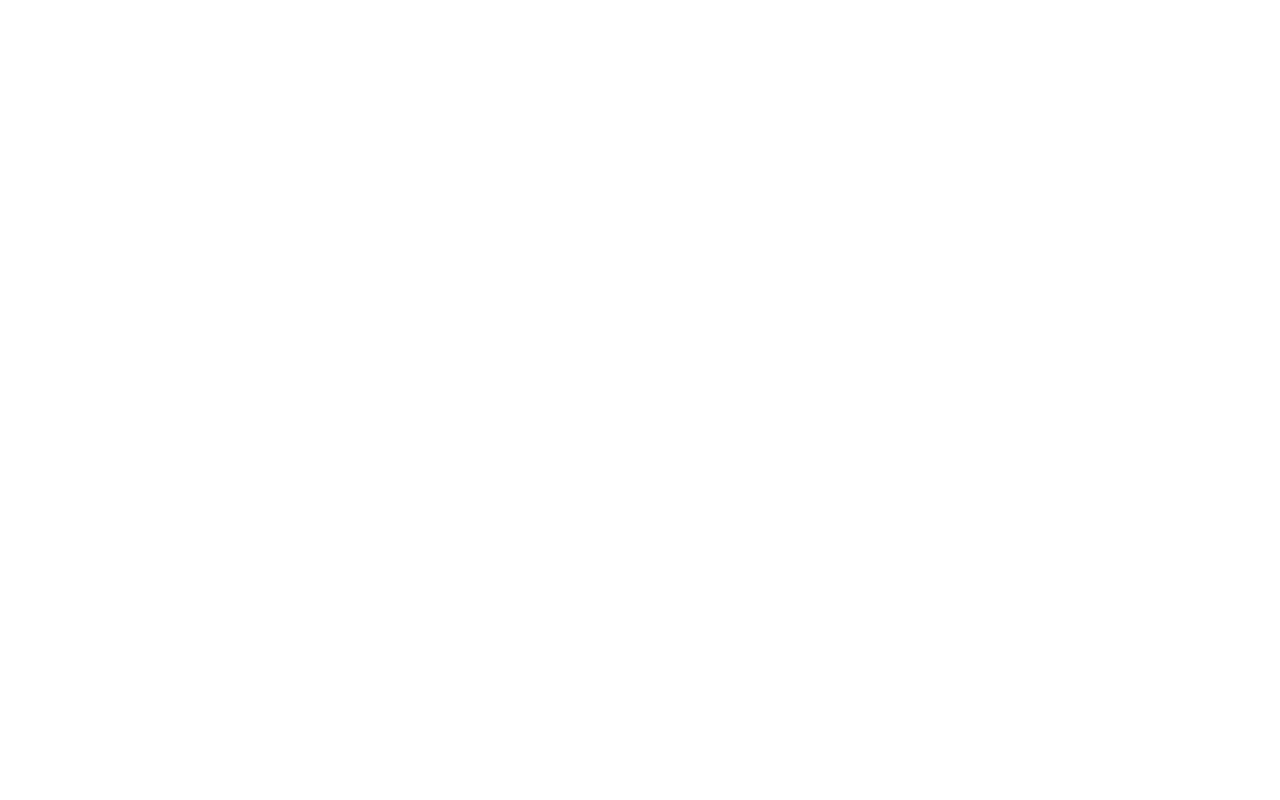
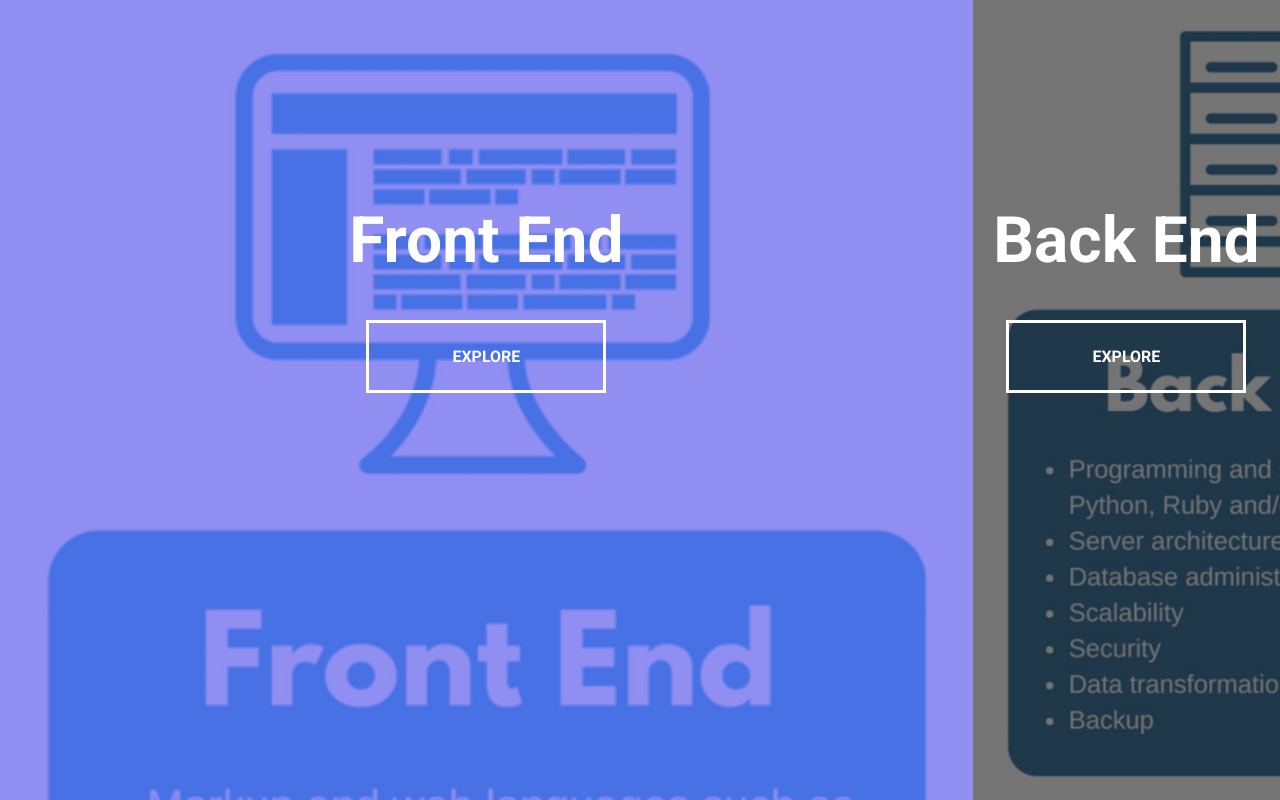
Before and after one commit to Gergi83/split-landing-page, a website: page index.html in a window 1280 px wide. Drawn offline with Linux system fonts and the light colour scheme.

Commit message:
html, css and functionality added

```diff
--- a/index.html
+++ b/index.html
@@ -13,6 +13,16 @@
 </head>
 
 <body>
+    <div class="container">
+        <div class="split left">
+            <h1>Front End</h1>
+            <a href="#" class="btn">Explore</a>
+        </div>
+        <div class="split right">
+            <h1>Back End</h1>
+            <a href="#" class="btn">Explore</a>
+        </div>
+    </div>
     <script src="script.js"></script>
 </body>
 
--- a/script.js
+++ b/script.js
@@ -0,0 +1,17 @@
+const left = document.querySelector('.left');
+const right = document.querySelector('.right');
+const container = document.querySelector('.container');
+
+left.addEventListener('mouseenter', () =>
+  container.classList.add('hover-left')
+);
+left.addEventListener('mouseleave', () =>
+  container.classList.remove('hover-left')
+);
+
+right.addEventListener('mouseenter', () =>
+  container.classList.add('hover-right')
+);
+right.addEventListener('mouseleave', () =>
+  container.classList.remove('hover-right')
+);
--- a/style.css
+++ b/style.css
@@ -1,4 +1,14 @@
 @import url('https://fonts.googleapis.com/css2?family=Roboto:wght@400;700&display=swap');
+
+:root {
+  --left-bg-color: rgba(87, 84, 236, 0.65);
+  --right-bg-color: rgba(43, 43, 43, 0.65);
+  --left-btn-hover-color: rgba(87, 84, 236, 1);
+  --right-btn-hover-color: rgba(180, 180, 224, 1);
+  --hover-width: 76%;
+  --hover-other: 24%;
+  --speed: 1000ms;
+}
 
 * {
   box-sizing: border-box;
@@ -10,3 +20,127 @@ body {
   overflow: hidden;
   font-family: 'Roboto', sans-serif;
 }
+
+h1 {
+  font-size: 4rem;
+  color: #fff;
+  position: absolute;
+  left: 50%;
+  top: 20%;
+  transform: translateX(-50%);
+  white-space: nowrap;
+}
+
+.btn {
+  position: absolute;
+  display: flex;
+  align-items: center;
+  justify-content: center;
+  left: 50%;
+  top: 40%;
+  transform: translateX(-50%);
+  text-decoration: 0;
+  color: #fff;
+  border: #fff solid 0.2rem;
+  font-weight: bold;
+  text-transform: uppercase;
+  font-size: 1rem;
+  width: 15rem;
+  padding: 1.5rem;
+}
+
+.split.left .btn:hover {
+  background: var(--left-btn-hover-color);
+  border-color: var(--left-btn-hover-color);
+}
+
+.split.right .btn:hover {
+  background: var(--right-btn-hover-color);
+  border-color: var(--right-btn-hover-color);
+}
+
+.container {
+  position: relative;
+  width: 100%;
+  height: 100%;
+  background: #333;
+}
+
+.split {
+  position: absolute;
+  width: 50%;
+  height: 100%;
+  overflow: hidden;
+}
+
+.split.left {
+  left: 0;
+  background: url(/img/frontend.png);
+  background-repeat: no-repeat;
+  background-size: cover;
+}
+
+.split.left::before {
+  content: '';
+  position: absolute;
+  width: 100%;
+  height: 100%;
+  background-color: var(--left-bg-color);
+}
+
+.split.right {
+  right: 0;
+  background: url(/img/backend.jpg);
+  background-repeat: no-repeat;
+  background-size: cover;
+  background-size: cover;
+}
+
+.split.right::before {
+  content: '';
+  position: absolute;
+  width: 100%;
+  height: 100%;
+  background-color: var(--right-bg-color);
+}
+
+.split.left,
+.split.right,
+.split.left::before,
+.split.right::before {
+  transition: all var(--speed) ease-in-out;
+}
+
+.hover-left .left {
+  width: var(--hover-width);
+}
+
+.hover-left .right {
+  width: var(--hover-other);
+}
+
+.hover-right .right {
+  width: var(--hover-width);
+}
+
+.hover-right .left {
+  width: var(--hover-other);
+}
+
+@media (max-width: 900px) {
+  h1 {
+    font-size: 36px;
+  }
+  .btn {
+    width: 80%;
+  }
+}
+
+@media (max-width: 600px) {
+  h1 {
+    font-size: 24px;
+  }
+  .btn {
+    width: 90%;
+  }
+}
```
Also changed, not shown: img/backend.jpg (added), img/frontend.png (added).
